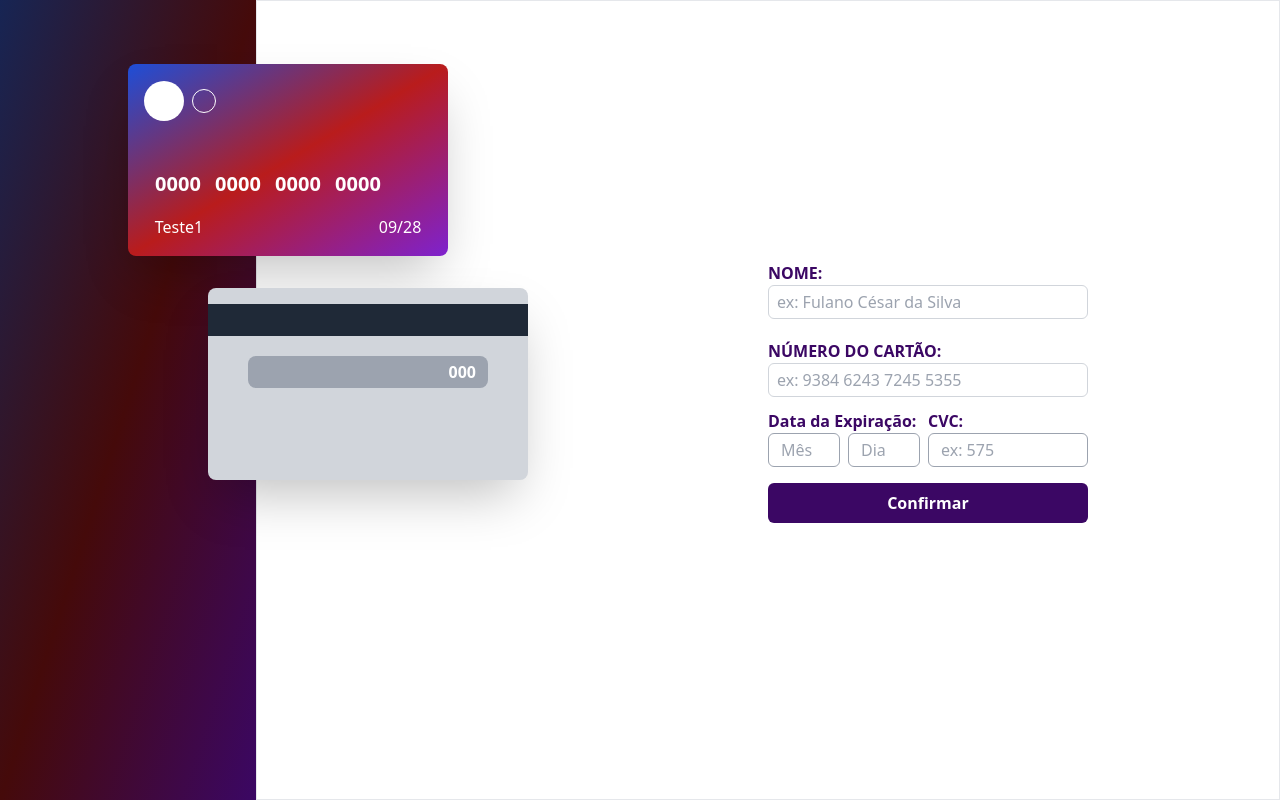
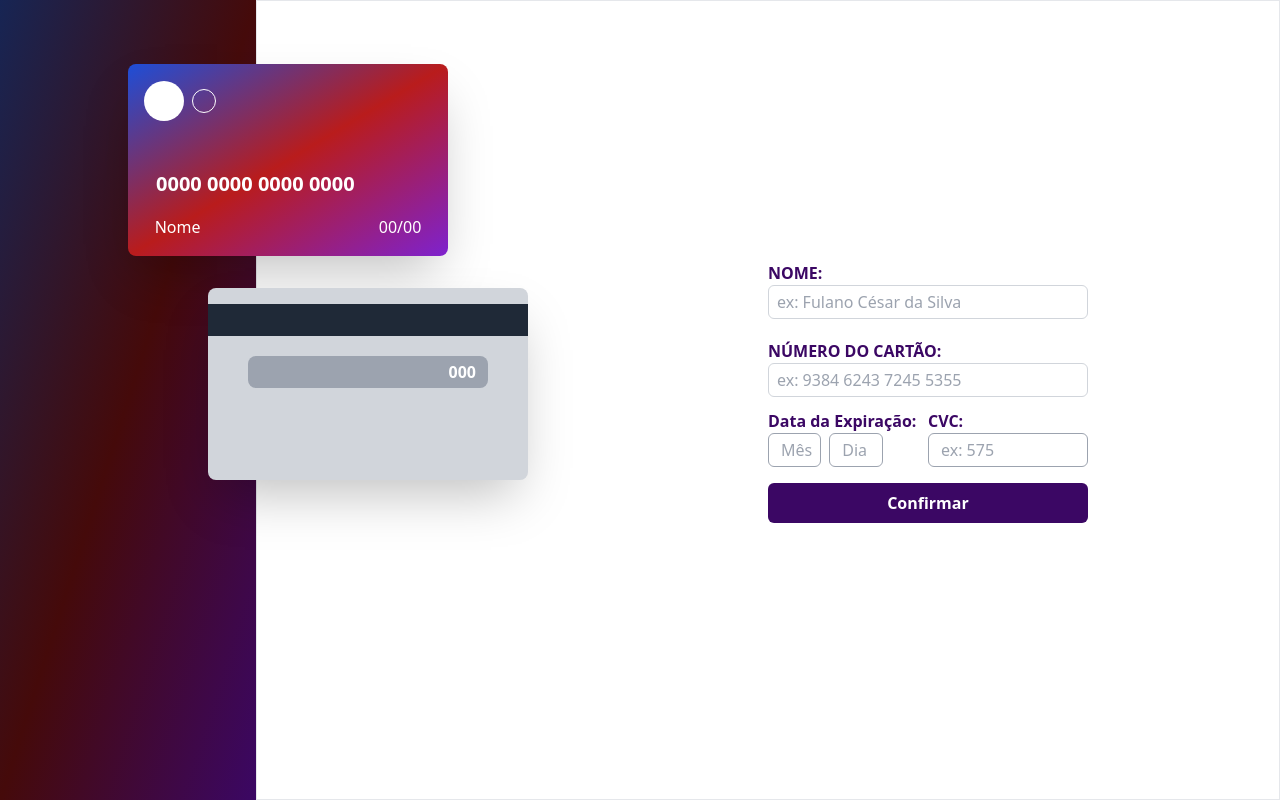
Before and after one commit to RenanSoaresSouza/Cartao-Credito, a Next.js app: page / in a window 1280 px wide. Built offline with nearby package versions, Linux system fonts and the light colour scheme.

Commit message:
Adicionando Validaroes ao formulário de envio

```diff
--- a/src/pages/components/formulario.js
+++ b/src/pages/components/formulario.js
@@ -1,9 +1,49 @@
+import { Result } from "postcss";
 import { useState } from "react";
 
-function Form(){
-    const [invalido,setInvalido] = useState(false,false,false,false);
+function Form({nome,setNome,cart,setCart,showcart,dia,setDia,mes,setMes,cod,setCod}){
+    const [invalido,setInvalido] = useState(false);
+    function limit(length,variable,setVariable,isnum_cart,pos){
+
+        if (isnum_cart === true){
+            variable = variable.toString();
+            let num_cart = []
+            num_cart[0] = variable.slice(0,4)
+            num_cart[1] = variable.slice(4,8)
+            num_cart[2] = variable.slice(8,12)
+            num_cart[3] = variable.slice(12,16)
+            let resul = num_cart.join(' ')
+
+            showcart(resul)
 
 
+        }
+
+        if (variable.length > length) {
+            setVariable(variable.substring(0,length))
+        }
+        else {
+            setVariable(variable)
+        }
+        let arr = [nome,cart,dia,mes,cod]
+        let new_arr = []
+        for (let x =0; x< arr.length ; x++){
+            if (x == pos){
+                new_arr[x] = false
+            }
+            else {
+                new_arr[x] = invalido[x]
+            }
+        }
+        setInvalido(new_arr);
+
+
+
+    }
+    function button(){
+        setInvalido([true,true,true,true,true]);
+
+    }
 
     return (
         <div className="text-black  flex flex-col lg:items-end items-center lg:justify-center w-full h-full">
@@ -11,31 +51,34 @@ function Form(){
                 <div className=" w-fit  lg:mt-0 ">
                     <div className="flex flex-col">
                         <label className="font-semibold text-purple-950">NOME:</label>
-                        <input type="Text" placeholder="ex: Fulano César da Silva" className="pl-2 p-1 transition-all duration-100 ease-in-out outline-none w-80 rounded-md  focus:border-purple-900  border border-gray-300" />
+                        <input required={invalido[0]} type="Text"  onChange={(e) => limit(24,e.target.value,setNome,false,0)} value={nome} placeholder="ex: Fulano César da Silva" className="peer focus:invalid:border-red-500 invalid:border-red-500 pl-2 p-1 transition-all duration-100 ease-in-out outline-none w-80 rounded-md  focus:border-purple-900  border border-gray-300" />
+                        <p className=" peer-invalid:visible peer-invalid:h-auto text-red-500 h-0 invisible ">Não pode ser Vazio</p>
                     </div>
                     <div className="flex flex-col">
-                        <label className="mt-5 font-semibold text-purple-950">NÚMERO DO CARTÃO:</label>
-                        <input type="number" placeholder="ex: 9384 6243 7245 5355" min={1} max={9999999999999999} className="peer pl-2 p-1 transition-all duration-100 ease-in-out outline-none w-80 rounded-md invalid:border-red-500 focus:border-purple-900 invalid:focus:border-red-500 border border-gray-300" />
-                        <p className="text-red-500 "></p>
+                        <label  className="mt-5 font-semibold text-purple-950">NÚMERO DO CARTÃO:</label>
+                        <input required={invalido[1]}  type="number" placeholder="ex: 9384 6243 7245 5355" maxLength={19} value={cart}  onChange={(e) => limit(16,e.target.value,setCart,true,1)}   className="peer pl-2 p-1 transition-all duration-100 ease-in-out outline-none w-80 rounded-md invalid:border-red-500 focus:border-purple-900 focus:invalid:focus:border-red-500 border border-gray-300" />
+                        <p className=" h-0 invisible peer-invalid:visible text-red-500 peer-invalid:h-auto">{ invalido[1] == true ?('Não pode ser Vazio'):('Campo Inválido')}</p>
+
                     </div>
                     <div className="flex flex-col">
                         <div className=" flex justify-between">
                             <div className=" w-1/2 flex flex-col">
                             <label className="mt-3 font-semibold text-purple-950">Data da Expiração:</label>
-                            <div className="flex">
-                            <input type="number"  min={1} max={12} placeholder='Mês' className="p-1 pl-3 w-1/2 transition-all duration-100 ease-in-out outline-none  rounded-md invalid:border-red-500 focus:border-purple-900 invalid:focus:border-red-500 border border-gray-400 " />
-                            <input type="number" min={1} max={31} placeholder='Dia'className="p-1 pl-3  mx-2 w-1/2 transition-all duration-100 ease-in-out outline-none  rounded-md invalid:border-red-500 focus:border-purple-900 invalid:focus:border-red-500  border border-gray-400" />
+                            <div className="">
+                            <input type="number" required={invalido[2]}  min={1} max={12} placeholder='Mês' value={mes} onChange={(e) => limit(2,e.target.value,setMes,false,2)} className="peer p-1 pl-3 w-1/3 transition-all duration-100 ease-in-out outline-none  rounded-md invalid:border-red-500 focus:border-purple-900 invalid:focus:border-red-500 border border-gray-400 " />
+                            <input type="number" required={invalido[3]} min={1} max={31} placeholder='Dia' value={dia} onChange={(e) => limit(2,e.target.value,setDia,false,3)} className="peer p-1 pl-3  mx-2 w-1/3 transition-all duration-100 ease-in-out outline-none  rounded-md invalid:border-red-500 focus:border-purple-900 invalid:focus:border-red-500  border border-gray-400" />
+                            <p className="h-0 invisible peer-invalid:visible text-red-500  peer-invalid:h-auto">{ invalido[3] == true || invalido[2] == true ?(' Não pode ser Vazio'):('Campo Inválido')}</p>
                             </div>
-                            <p className="text-red-500"></p>
+
                             </div>
                             <div className=" w-1/2 flex flex-col">
                             <label className="mt-3 font-semibold text-purple-950">CVC:</label>
-                            <input type="number" placeholder="ex: 575" min={1} max={999} className="p-1 pl-3 w-full transition-all duration-100 ease-in-out outline-none  rounded-md invalid:border-red-500 focus:border-purple-900 invalid:focus:border-red-500 border border-gray-400" />
-                            <p className="text-red-500"></p>
+                            <input required={invalido[4]} type="number" placeholder="ex: 575" value={cod} onChange={(e) => limit(3,e.target.value,setCod,false,4)} min={1} max={999} className="peer p-1 pl-3 w-full transition-all duration-100 ease-in-out outline-none  rounded-md invalid:border-red-500 focus:border-purple-900 invalid:focus:border-red-500 border border-gray-400" />
+                            <p className="h-0 invisible peer-invalid:visible text-red-500 peer-invalid:h-auto">{ invalido[4] == true ?('Não pode ser Vazio'):('Campo Inválido')}</p>
                             </div>
                         </div>
                     </div>
-                    <div className="flex justify-center my-4"><button className=" w-full bg-purple-950 text-white font-bold p-2 rounded-md">Confirmar</button></div>
+                    <div className="flex justify-center my-4"><button onClick={button} className=" w-full bg-purple-950 text-white font-bold p-2 rounded-md">Confirmar</button></div>
                     </div>
                 </div>
         </div>
--- a/src/pages/index.js
+++ b/src/pages/index.js
@@ -2,8 +2,26 @@ import Image from "next/image";
 import { Inter } from "next/font/google";
 const inter = Inter({ subsets: ["latin"] });
 import Form from './components/formulario';
+import { useState } from "react";
 
 export default function Home() {
+  const [nome,setNome] = useState('');
+  const [dia,setDia] = useState('');
+  const [mes,setMes] = useState('');
+  const [cart,setCart] = useState('');
+  const [cod,setCod] = useState('');
+  const [showcart,setmoscart] = useState('');
+
+  function Send(e){
+    e.preventDefault();
+    let form = [nome,cart,dia,mes,cod]
+
+    for (let i =0 ; i< form.length;i++){
+
+    }
+  }
+
+
   return (
     <main  className="lg:w-screen lg:h-screen flex justify-center items-center ">
 
@@ -14,14 +32,21 @@ export default function Home() {
           <div className="rounded-full bg-white size-10  ml-4"></div>
           <div className="rounded-full bg-transparent border border-white size-6 m-2"></div>
         </div>
-        <div className="flex justify-around mr-10 w-9/12 mt-8 text-white font-semibold text-xl"><span>0000</span><span>0000</span><span>0000</span><span>0000</span></div>
-        <div className=" w-10/12 flex flex-row text-white justify-between"><span>Teste1</span><span>09/28</span></div>
+        <div className="flex justify-start mr-6 w-9/12 mt-8 text-white font-semibold text-xl"><span>{ cart.length == 0 ?('0000 0000 0000 0000'): showcart}</span></div>
+        <div className=" w-10/12 flex flex-row text-white justify-between"><span>{nome.length > 0 ?(nome): 'Nome' }</span><span>{dia.length > 0 ?(dia): '00'}/{mes.length > 0 ?(mes): '00'}</span></div>
       </div>
-      <div className="bg-gray-300 rounded-lg w-80 h-48 ml-20 mt-8 lg:absolute lg:top-64 lg:left-32 lg:shadow-2xl flex flex-col items-center" ><div className="w-full h-8 bg-gray-800 mt-4"></div><div className="w-3/4 h-8 bg-gray-400 mt-5 rounded-lg text-white font-bold flex justify-end items-center"><span className="mr-3">000</span></div></div>
+      <div className="bg-gray-300 rounded-lg w-80 h-48 ml-20 mt-8 lg:absolute lg:top-64 lg:left-32 lg:shadow-2xl flex flex-col items-center" ><div className="w-full h-8 bg-gray-800 mt-4"></div><div className="w-3/4 h-8 bg-gray-400 mt-5 rounded-lg text-white font-bold flex justify-end items-center"><span className="mr-3">{cod.length > 0 ?(cod): '000'}</span></div></div>
       </div>
       <div className="bg-white w-full h-full border">
-        <form className="h-full">
-          <Form />
+        <form className="h-full" onSubmit={Send}>
+          <Form
+          nome={nome} setNome={setNome}
+          cart={cart} setCart={setCart}
+          cod={cod} setCod={setCod} showcart={setmoscart}
+          dia={dia} setDia={setDia}
+          mes={mes} setMes={setMes}
+          button={Send}
+          />
         </form>
       </div>
       </div>
```
